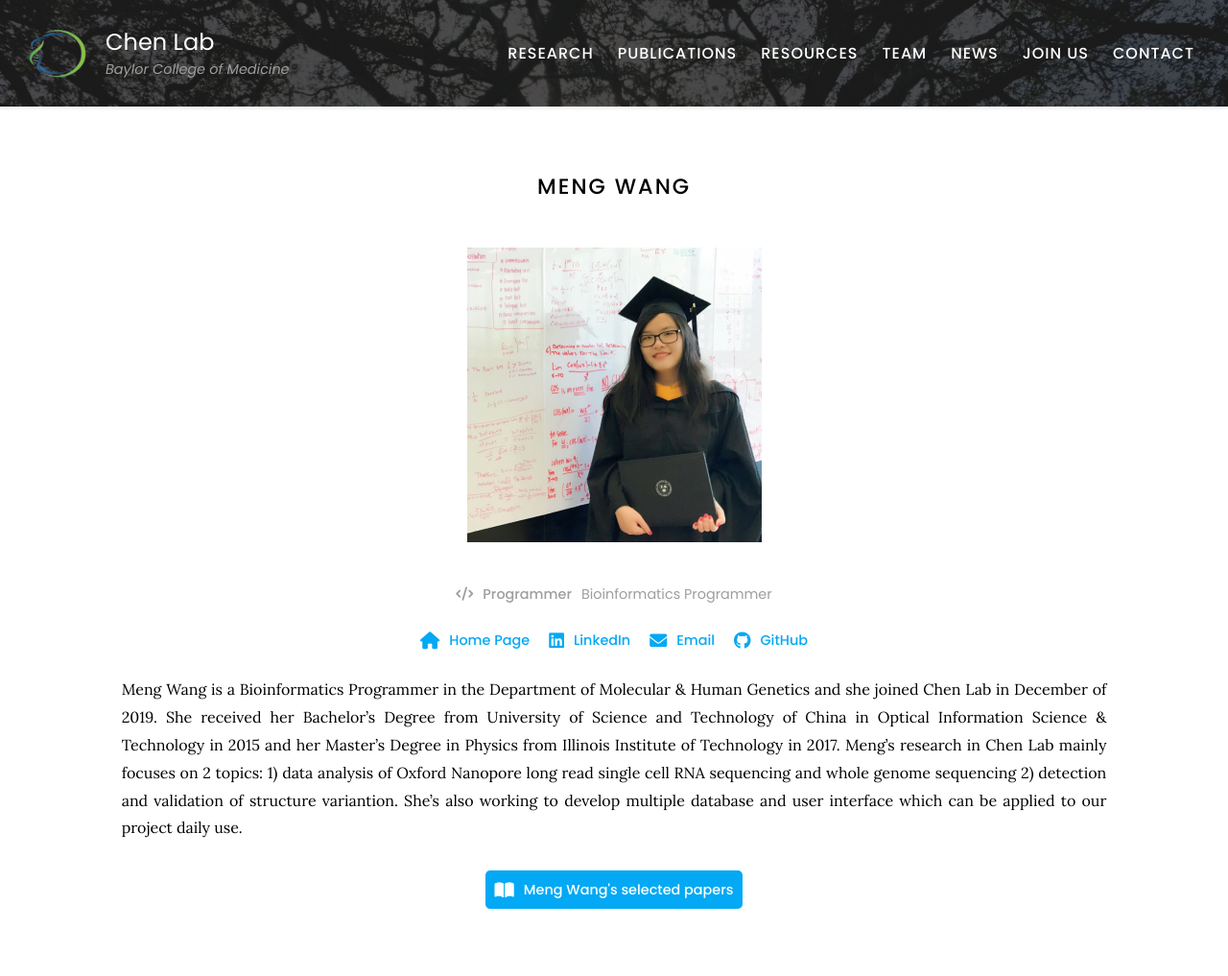
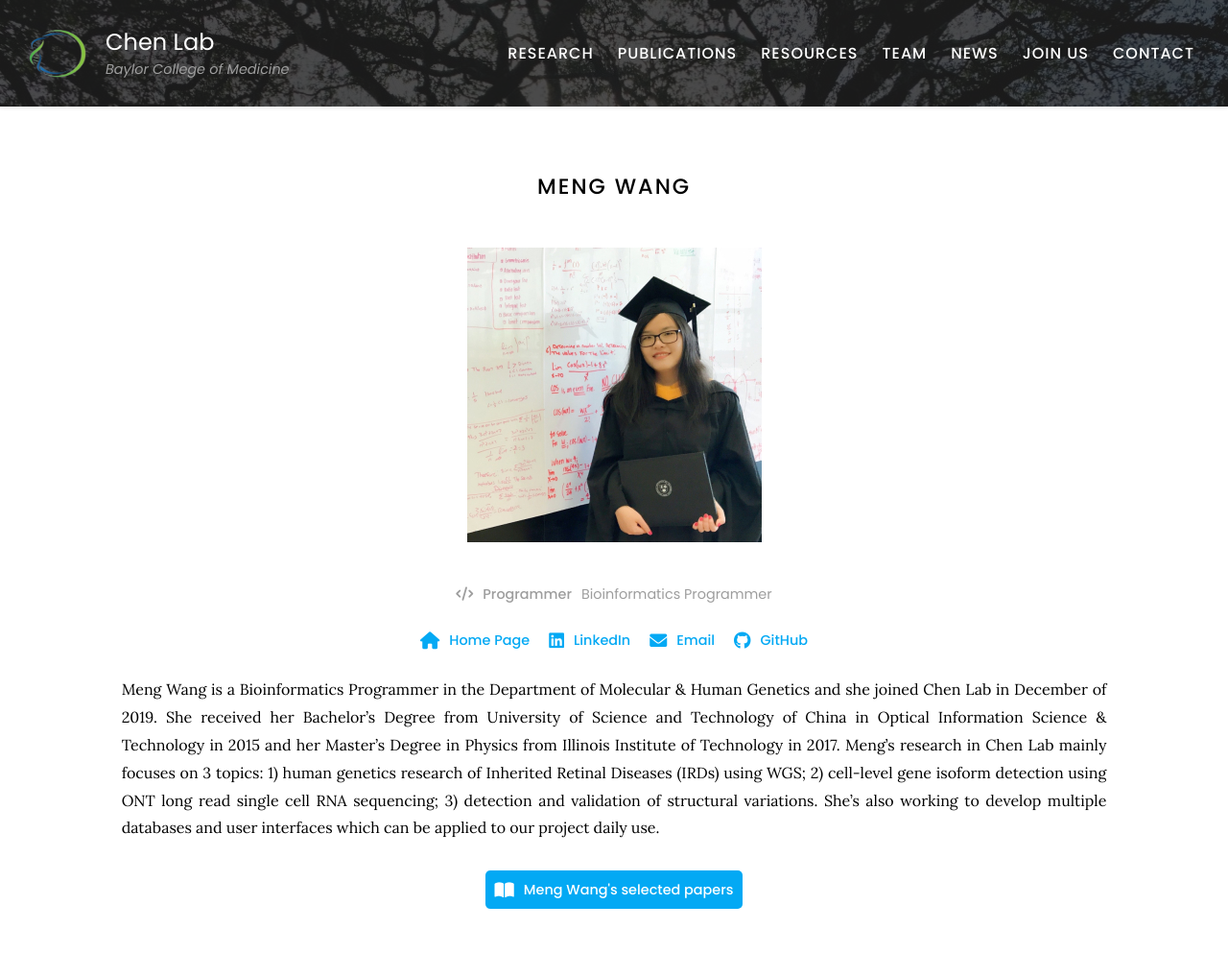
Before and after one commit to RCHENLAB/rchenlab.github.io, a Jekyll site: the page built from _members/meng-wang.md, in a window 1280 px wide. Shown: the top 1017 px of the page at 96% size. Built offline with Jekyll 4.4.1, drawn with Linux system fonts in a browser that asks for light colours; grey boxes are pictures that could not be loaded.

Commit message:
Update meng-wang.md

```diff
--- a/_members/meng-wang.md
+++ b/_members/meng-wang.md
@@ -14,4 +14,4 @@ links:
   github: wmeng1018
 ---
 
-Meng Wang is a Bioinformatics Programmer in the Department of Molecular & Human Genetics and she joined Chen Lab in December of 2019. She received her Bachelor’s Degree from University of Science and Technology of China in Optical Information Science & Technology in 2015 and her Master's Degree in Physics from Illinois Institute of Technology in 2017. Meng's research in Chen Lab mainly focuses on 2 topics: 1) data analysis of Oxford Nanopore long read single cell RNA sequencing and whole genome sequencing 2) detection and validation of structure variantion. She's also working to develop multiple database and user interface which can be applied to our project daily use.
+Meng Wang is a Bioinformatics Programmer in the Department of Molecular & Human Genetics and she joined Chen Lab in December of 2019. She received her Bachelor’s Degree from University of Science and Technology of China in Optical Information Science & Technology in 2015 and her Master's Degree in Physics from Illinois Institute of Technology in 2017. Meng’s research in Chen Lab mainly focuses on 3 topics: 1) human genetics research of Inherited Retinal Diseases (IRDs) using WGS;  2) cell-level gene isoform detection using ONT long read single cell RNA sequencing; 3) detection and validation of structural variations. She’s also working to develop multiple databases and user interfaces which can be applied to our project daily use.
```
